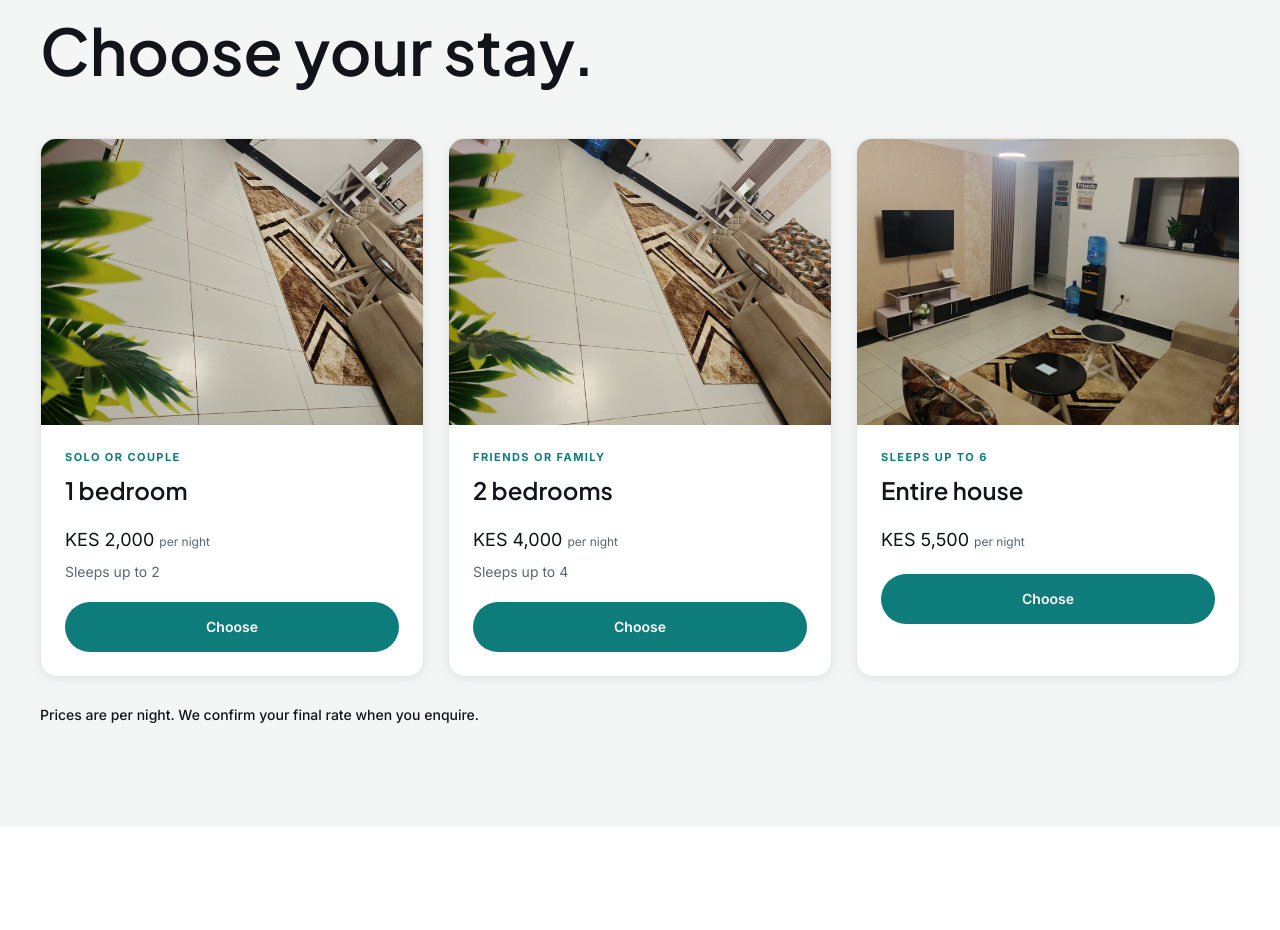
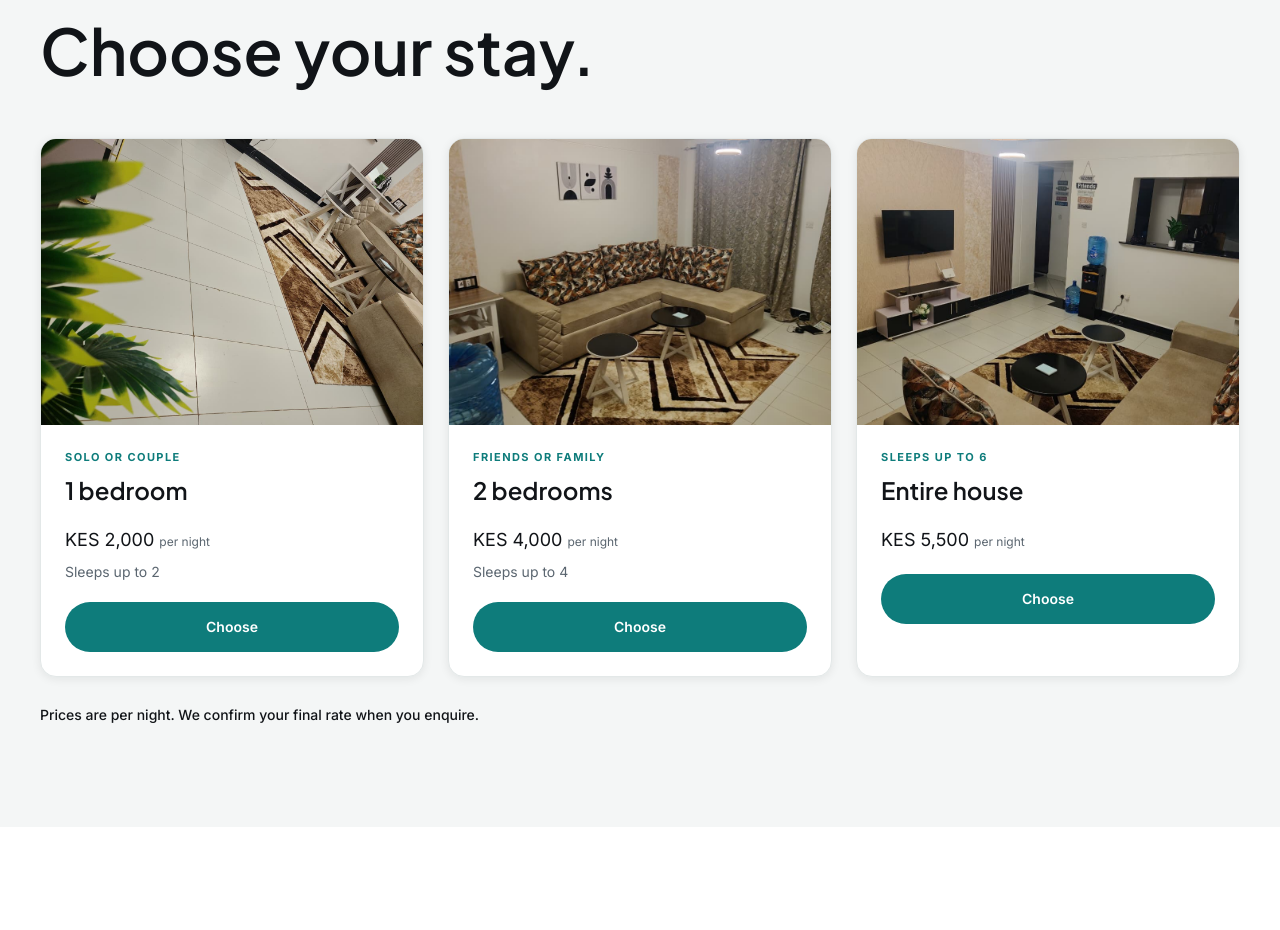
Before and after one commit to vickymaish/Havenwood-suites, a Next.js app: page / in a window 1280 px wide. Shown: the part 1380-2310 px from the top of the page. Built offline with nearby package versions, Linux system fonts and the light colour scheme; no server answers; the database is empty.

Commit message:
Update photo ID for stay card 2

```diff
--- a/components/sections/Stays.tsx
+++ b/components/sections/Stays.tsx
@@ -9,9 +9,10 @@ import { formatNightlyPrice } from "@/lib/pricing";
 
 // Photo shown on each "Choose your stay" card, by photo id from data/photos.ts.
 // Change an id here to swap a card's photo. If an id doesn't exist, the card falls back to the automatic pick.
+// Photo shown on each "Choose your stay" card, by photo id from data/photos.ts.
 const CARD_PHOTO_IDS: Record<1 | 2 | 3, string> = {
   1: "lounge-seating", // havenwood-lounge-seating.jpeg
-  2: "lounge-tv",      // havenwood-lounge-tv.jpeg
+  2: "lounge-wide",    // havenwood-lounge-wide-2.jpeg
   3: "lounge",         // havenwood-lounge-wide.jpeg
 };
 
```
